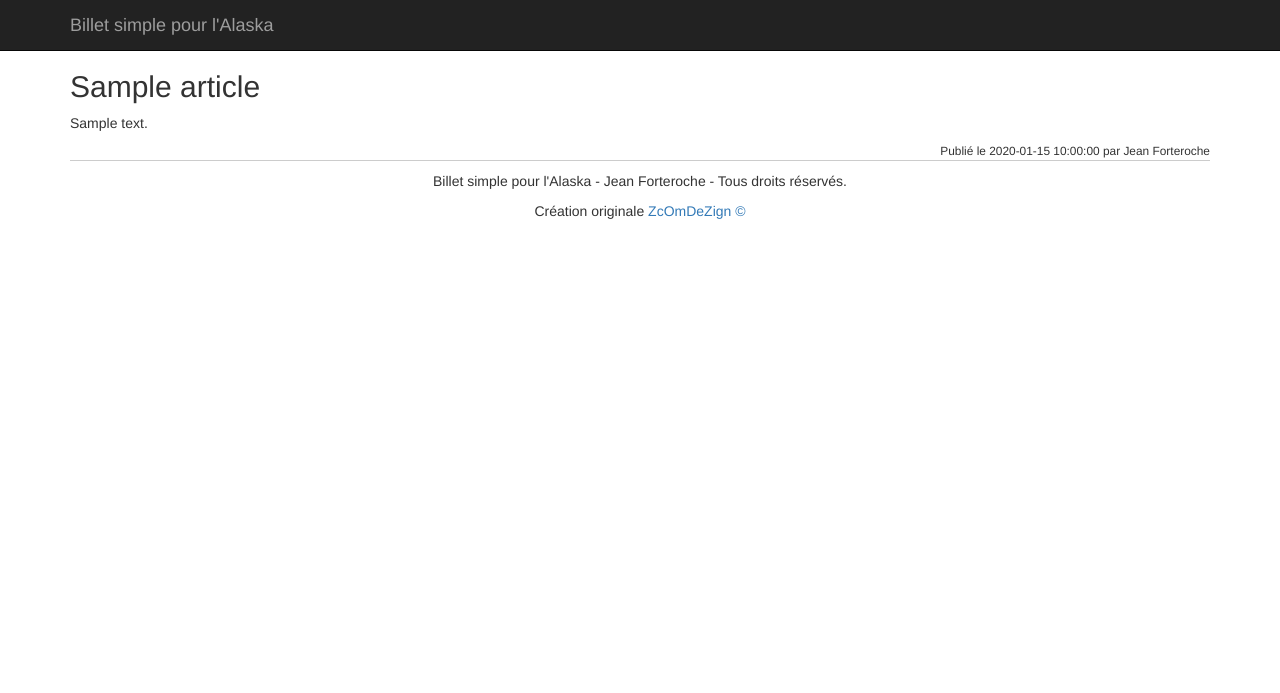
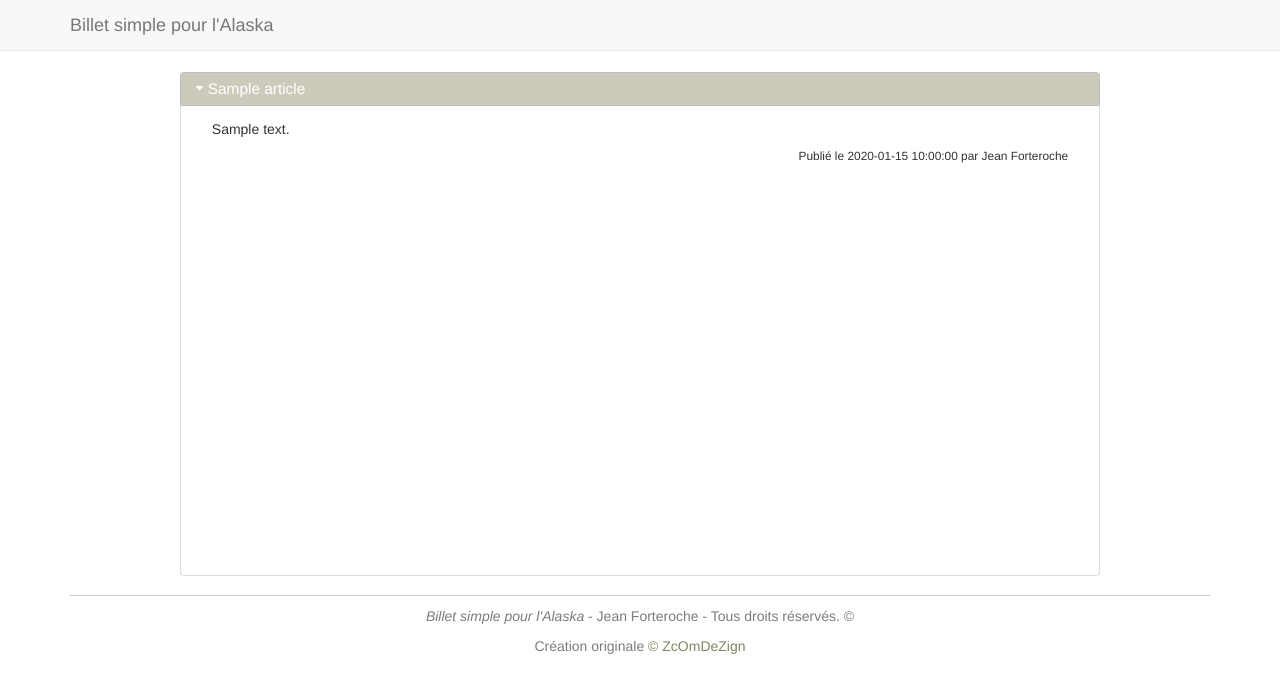
Before and after one commit to Zedizded/Projet-3---Blog-Forteroche, a PHP site: template views/index.html.twig in a window 1280 px wide. Shown: the top 693 px of the page. Run offline with PHP 8.4, Linux system fonts and the light colour scheme; the template is opened without the code that fills it: most values are stand-ins (such as "Sample title", 1, 10 or a date in 2020); some libraries are stand-ins or nearby versions.

Commit message:
Itération 7 : Modification de la BDD et du design

```diff
--- /dev/null
+++ b/db/database.sql
@@ -0,0 +1,4 @@
+create database if not exists p3_blog_jforteroche character set utf8 collate utf8_unicode_ci;
+use p3_blog_jforteroche;
+
+grant all privileges on p3_blog_jforteroche.* to 'jforteroche_admin'@'localhost' identified by 'fHt4lvhk2SVwEkAB';
--- a/views/index.html.twig
+++ b/views/index.html.twig
@@ -4,13 +4,14 @@
     <meta charset="utf-8" />
     <meta http-equiv="X-UA-Compatible" content="IE=edge">
     <meta name="viewport" content="width=device-width, initial-scale=1">
+    <link href="{{ asset('/lib/jquery/jquery-ui-custom-v1.css') }}" rel="stylesheet">
     <link href="{{ asset('/lib/bootstrap/css/bootstrap.min.css') }}" rel="stylesheet">
     <link href="{{ asset('/css/blog.css') }}" rel="stylesheet">
     <title>Billet simple pour l'Alaska | Accueil</title>
 </head>
 <body>
     <div class="container">
-        <nav class="navbar navbar-default navbar-fixed-top navbar-inverse" role="navigation">
+        <nav class="navbar navbar-default navbar-fixed-top" role="navigation">
             <div class="container">
                 <div class="navbar-header">
                     <button type="button" class="navbar-toggle" data-toggle="collapse" data-target="#navbar-collapse-target">
@@ -24,17 +25,29 @@
                 </div>
             </div><!-- /.container -->
         </nav>
+        <div id="accordion" class="col-xs-10 col-xs-offset-1">
         {% for article in articles %}
-        <article>
-            <h2>{{ article.title }}</h2>
-            <p>{{ article.content|nl2br}}</p>
-            <small class="pull-right">Publié le {{ article.date }} par Jean Forteroche</small>
-        </article>
+            <h3>{{ article.title }}</h3>
+            <div>
+                <p>{{ article.content|nl2br}}</p>
+                <small class="pull-right">Publié le {{ article.date }} par Jean Forteroche</small>
+            </div>
         {% endfor %}
+        </div>
         <footer class="footer col-xs-12">
-            <p>Billet simple pour l'Alaska - Jean Forteroche - Tous droits réservés.</p>
-            <p>Création originale <a href="http://zcomdezigne.com">ZcOmDeZign ©</a></p>
+            <p><i>Billet simple pour l'Alaska</i> - Jean Forteroche - Tous droits réservés. ©</p>
+            <p>Création originale <a href="http://zcomdezigne.com"> © ZcOmDeZign</a></p>
         </footer>
     </div>
 </body>
+    <script src="https://code.jquery.com/jquery-1.12.4.js"></script>
+    <script src="https://code.jquery.com/ui/1.12.1/jquery-ui.js"></script>
+    <script>
+    $(function() {
+    $("#accordion").accordion({
+        collapsible: true,
+        heightStyle: "fill"
+    });
+    });
+  </script>
 </html>
--- a/web/css/blog.css
+++ b/web/css/blog.css
@@ -1,9 +1,23 @@
 body {
-    padding-top: 50px;
+    padding-top: 70px;
+}
+
+a {
+    color:#848365;
 }
 
 .footer {
     border-top: 1px solid #ccc;
     padding-top: 10px;
     text-align: center;
+    margin-top: 20px;
+    color: #7c7c7c;
 }
+
+#accordion {
+    height: 505px;
+}
+
+#accordion h3, #accordion h3:active {
+    font-size: 1.1em;
+}
--- /dev/null
+++ b/web/lib/jquery/jquery-ui-custom-v1.css
@@ -0,0 +1,123 @@
+.ui-helper-reset {
+	margin: 0;
+	padding: 0;
+	border: 0;
+	outline: 0;
+	line-height: 1.3;
+	text-decoration: none;
+	font-size: 100%;
+	list-style: none;
+}
+
+.ui-icon {
+	display: inline-block;
+	vertical-align: middle;
+	margin-top: -.25em;
+	position: relative;
+	text-indent: -99999px;
+	overflow: hidden;
+	background-repeat: no-repeat;
+}
+
+.ui-accordion .ui-accordion-header {
+	display: block;
+	cursor: pointer;
+	position: relative;
+	margin: 2px 0 0 0;
+	padding: .5em .5em .5em .7em;
+	font-size: 100%;
+}
+
+.ui-accordion .ui-accordion-content {
+	padding: 1em 2.2em;
+	border-top: 0;
+	overflow: auto;
+}
+
+.ui-widget {
+	font-family: Helvetica,sans-serif;
+	font-size: 1em;
+}
+
+.ui-widget-content {
+	border: 1px solid #dddddd;
+	background: #ffffff;
+	color: #333333;
+}
+
+.ui-icon {
+	width: 16px;
+	height: 16px;
+}
+.ui-icon,
+.ui-widget-content .ui-icon {
+	background-image: url("images/ui-icons_444444_256x240.png");
+}
+
+.ui-state-active .ui-icon,
+.ui-button:active .ui-icon {
+	background-image: url("images/ui-icons_ffffff_256x240.png");
+}
+
+.ui-icon-triangle-1-e {
+    background-position: -32px -16px;
+}
+
+.ui-icon-triangle-1-s {
+    background-position: -65px -16px;
+}
+
+.ui-state-default,
+.ui-widget-content .ui-state-default,
+.ui-widget-header .ui-state-default,
+.ui-button,
+
+/* We use html here because we need a greater specificity to make sure disabled
+works properly when clicked or hovered */
+html .ui-button.ui-state-disabled:hover,
+html .ui-button.ui-state-disabled:active {
+	border: 1px solid #c5c5c5;
+	background: #f6f6f6;
+	font-weight: normal;
+	color: #454545;
+}
+
+.ui-state-active,
+.ui-widget-content .ui-state-active,
+.ui-widget-header .ui-state-active,
+a.ui-button:active,
+.ui-button:active,
+.ui-button.ui-state-active:hover {
+	border: 1px solid #bbb;
+	background: #cccbbb;
+	font-weight: normal;
+	color: #ffffff;
+}
+
+.ui-corner-all,
+.ui-corner-top,
+.ui-corner-left,
+.ui-corner-tl {
+	border-top-left-radius: 4px;
+}
+
+.ui-corner-all,
+.ui-corner-top,
+.ui-corner-right,
+.ui-corner-tr {
+	border-top-right-radius: 4px;
+}
+
+.ui-corner-all,
+.ui-corner-bottom,
+.ui-corner-left,
+.ui-corner-bl {
+	border-bottom-left-radius: 4px;
+}
+
+.ui-corner-all,
+.ui-corner-bottom,
+.ui-corner-right,
+.ui-corner-br {
+	border-bottom-right-radius: 4px;
+}
```
Also changed, not shown: db/content.sql (added, +6 -0 lines), db/structure.sql (added, +20 -0 lines), web/lib/bootstrap/css/bootstrap.css, web/lib/jquery/images/ui-icons_444444_256x240.png (added), web/lib/jquery/images/ui-icons_555555_256x240.png (added), web/lib/jquery/images/ui-icons_777620_256x240.png (added), web/lib/jquery/images/ui-icons_777777_256x240.png (added), web/lib/jquery/images/ui-icons_cc0000_256x240.png (added), web/lib/jquery/images/ui-icons_ffffff_256x240.png (added).
